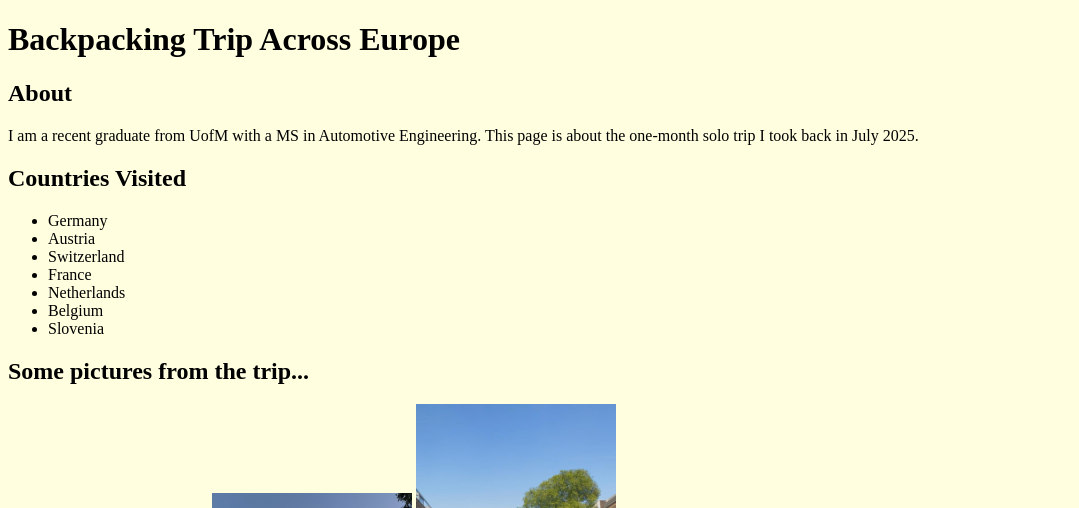
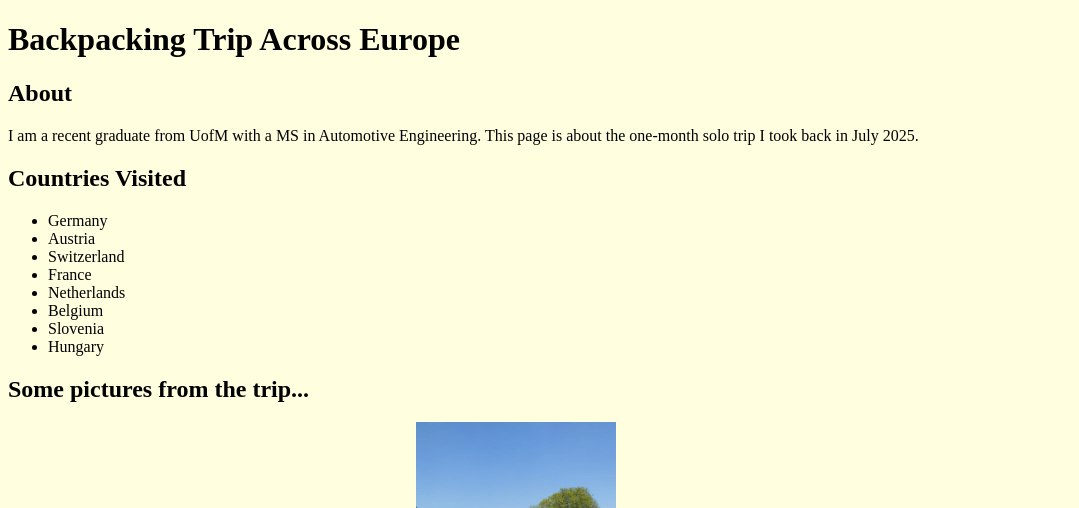
Before and after one commit to Pratyay4/HTML5_Coursera, a plain HTML site: page index.html in a window 1280 px wide. Shown: the top 508 px of the page, without its empty margins (0-1079 px from the left). Drawn offline with Linux system fonts and the light colour scheme.

Commit message:
Update index.html

```diff
--- a/index.html
+++ b/index.html
@@ -25,6 +25,7 @@
                 <li>Netherlands</li>
                 <li>Belgium</li>
                 <li>Slovenia</li>
+                <li>Hungary</li>
             </ul>
         </div>
 
```
